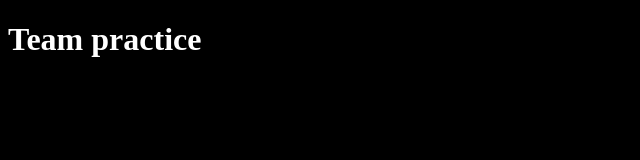
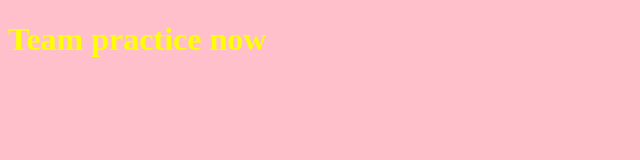
Before and after one commit to santoshkumarsannas/US, a plain HTML site: page Demo-master/WebContent/super.html in a window 1280 px wide. Shown: the whole page, without its empty margins (0-640 px from the left). Drawn offline with Linux system fonts and the light colour scheme.

Commit message:
only change

```diff
--- a/Demo-master/WebContent/super.html
+++ b/Demo-master/WebContent/super.html
@@ -4,13 +4,13 @@
 <meta http-equiv="Content-Type" content="text/html; charset=ISO-8859-1">
 <title>Insert title here</title>
 <style>
-body {background-color: black;}
-h1   {color: white;}
+body {background-color: pink;}
+h1   {color: yellow;}
 p    {color: yellow;}
 </style>
 
 </head>
 <body>
-<h1>Team practice</h1>
+<h1>Team practice now</h1>
 </body>
 </html>
```
